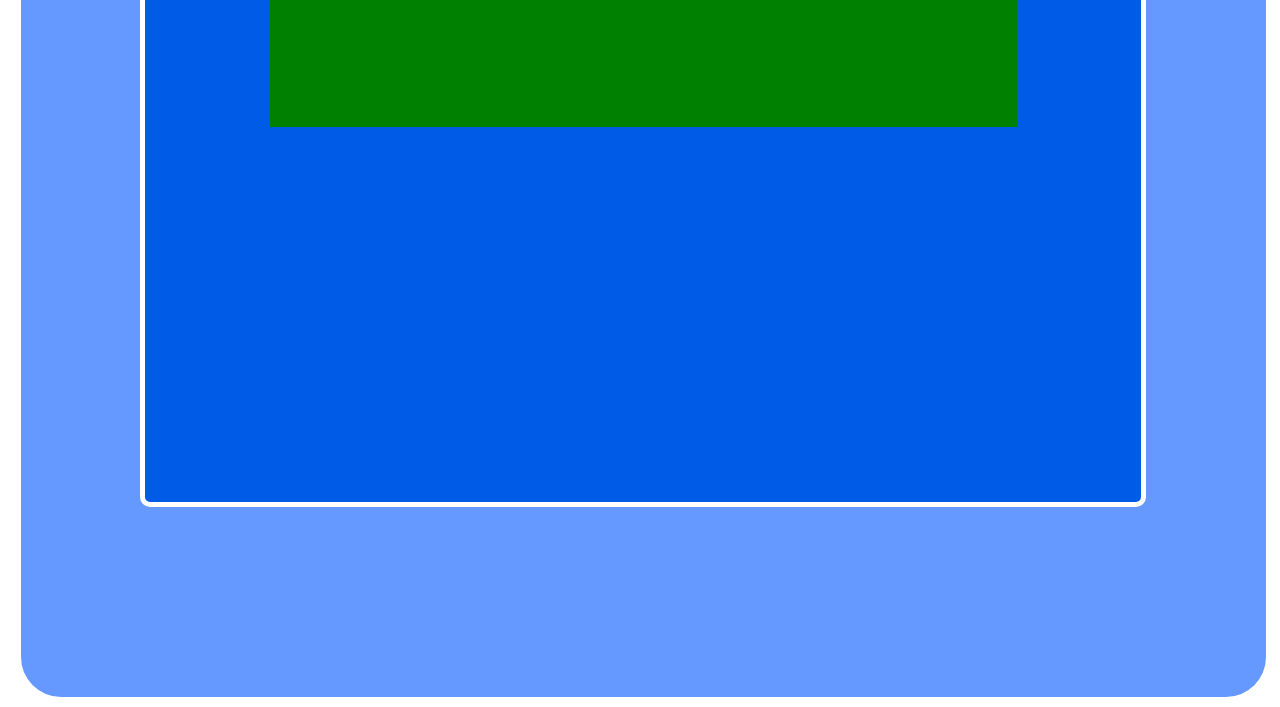
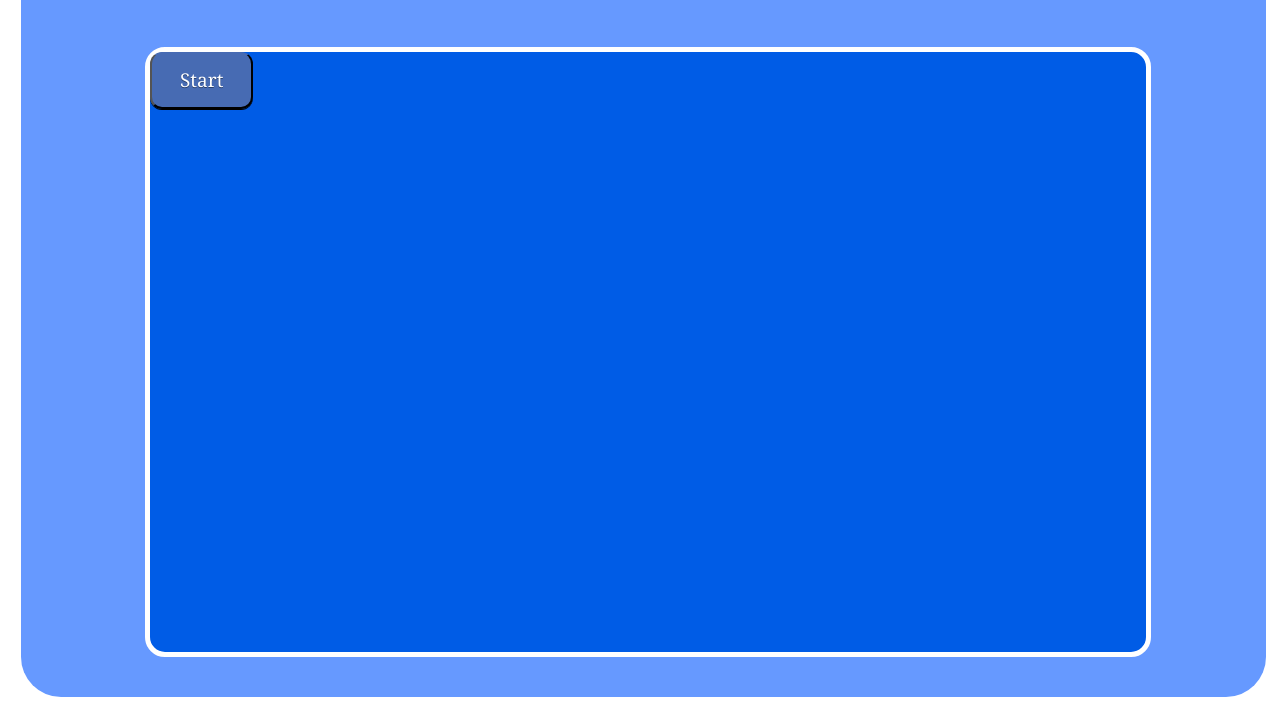
Before and after one commit to josephokeefe3/impossible_game, a plain HTML site: page index.html in a window 1280 px wide. Shown: the part 116-823 px from the top of the page. Drawn offline with nearby package versions, Linux system fonts and the light colour scheme.

Commit message:
Added Better Start Button

```diff
--- a/css/style.css
+++ b/css/style.css
@@ -12,19 +12,57 @@
 
 .title-bar {
   width: 60%;
-  background-color: green;
   margin-left: 20%;
   margin-right: 20%;
   margin-top: 30px;
-  height: 200px;
+  height: 100px;
   position: absolute;
+}
+
+.title-bar h1 {
+  text-align: center;
 }
 
 .game-screen {
   width: 80%;
   height: 600px;
   border: 5px solid white;
-  margin: 0 auto;
-  border-radius: 10px;
+  margin-left: 10%;
+  margin-right: 10%;
+  margin-top: 150px;
+  border-radius: 20px;
   background-color: #005CE6;
+  position: absolute;
 }
+
+.button {
+   border-top: 1px solid #476bb3;
+   background: #476bb3;
+   background: -webkit-gradient(linear, left top, left bottom, from(#476bb3), to(#476bb3));
+   background: -webkit-linear-gradient(top, #476bb3, #476bb3);
+   background: -moz-linear-gradient(top, #476bb3, #476bb3);
+   background: -ms-linear-gradient(top, #476bb3, #476bb3);
+   background: -o-linear-gradient(top, #476bb3, #476bb3);
+   padding: 14px 28px;
+   -webkit-border-radius: 12px;
+   -moz-border-radius: 12px;
+   border-radius: 12px;
+   -webkit-box-shadow: rgba(0,0,0,1) 0 1px 0;
+   -moz-box-shadow: rgba(0,0,0,1) 0 1px 0;
+   box-shadow: rgba(0,0,0,1) 0 1px 0;
+   text-shadow: rgba(0,0,0,.4) 0 1px 0;
+   color: white;
+   font-size: 19px;
+   font-family: Georgia, serif;
+   text-decoration: none;
+   vertical-align: middle;
+   }
+.button:hover {
+   border-top-color: #28597a;
+   background: #28597a;
+   color: #ccc;
+   }
+.button:active {
+   border-top-color: #476bb3;
+   background: #476bb3;
+   }
```
